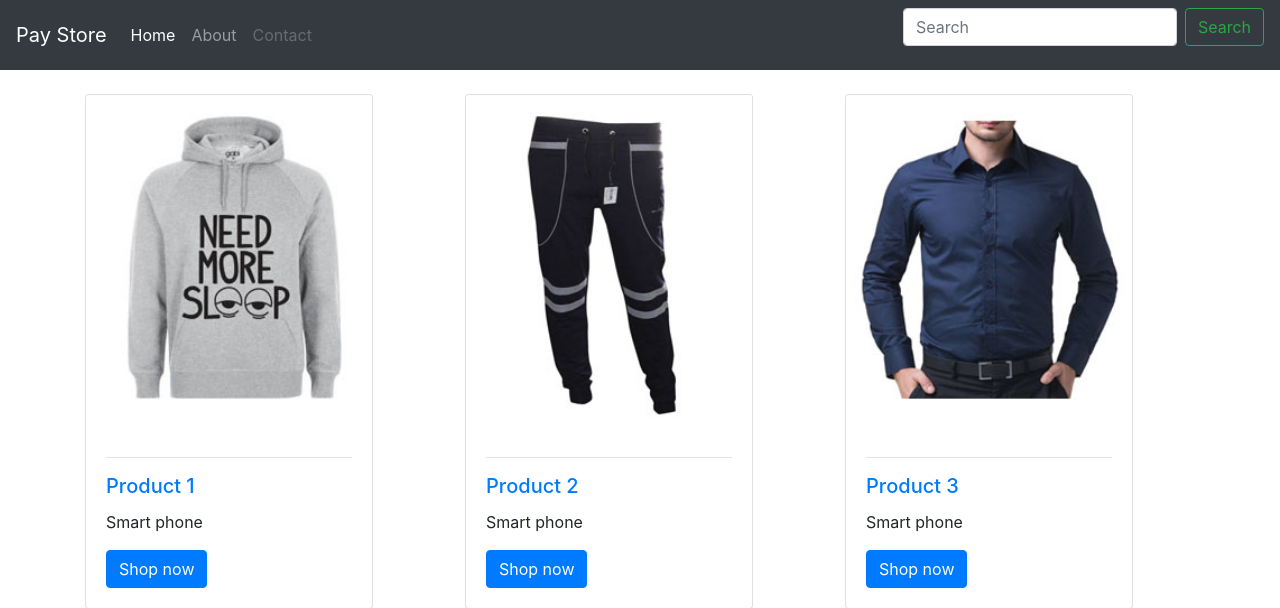
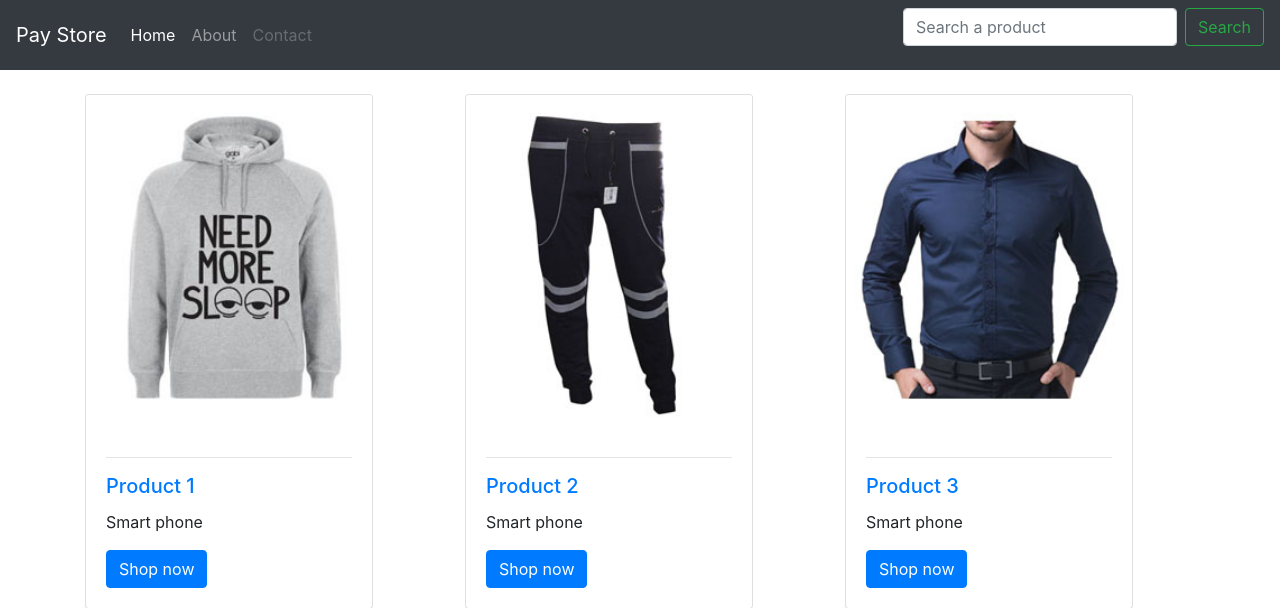
Before and after one commit to Shidory/paystore, a Django app: page /products/ in a window 1280 px wide. Shown: the top 608 px of the page. Run offline with Django 3.2, Linux system fonts and the light colour scheme; data comes from the database, SQL or seed files in the repository; some libraries are stand-ins or nearby versions.

Commit message:
[UPDATE] personalization

```diff
--- a/templates/navbar.html
+++ b/templates/navbar.html
@@ -16,7 +16,7 @@
       </li>
     </ul>
     <form class="form-inline mt-2 mt-md-0" action="/s/">
-      <input class="form-control mr-sm-2" type="text" placeholder="Search" aria-label="Search" name="q">
+      <input class="form-control mr-sm-2" type="text" placeholder="Search a product" aria-label="Search" name="q">
       <button class="btn btn-outline-success my-2 my-sm-0" type="submit">Search</button>
     </form>
   </div>
--- a/templates/products/home.html
+++ b/templates/products/home.html
@@ -36,7 +36,8 @@
                     {% endfor %}
                         <div class="card-body">
                             <a href="{{ product.get_absolute_url }}">
-                                <hr><h5 class="card-title">{{product.title}}</h5></a>
+                                <hr><h5 class="card-title">{{product.title}}</h5>
+                            </a>
                             <p class="card-text">{{ product.description | truncatewords:15 }}</p>
                             <p class="card-text">
                                 <a href="{{ product.get_absolute_url }}" class="btn btn-primary">Shop now</a>
```
